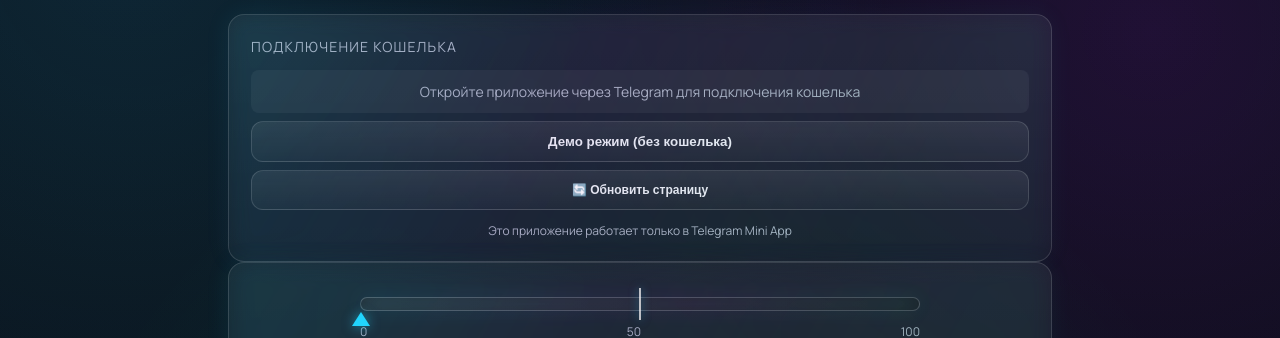
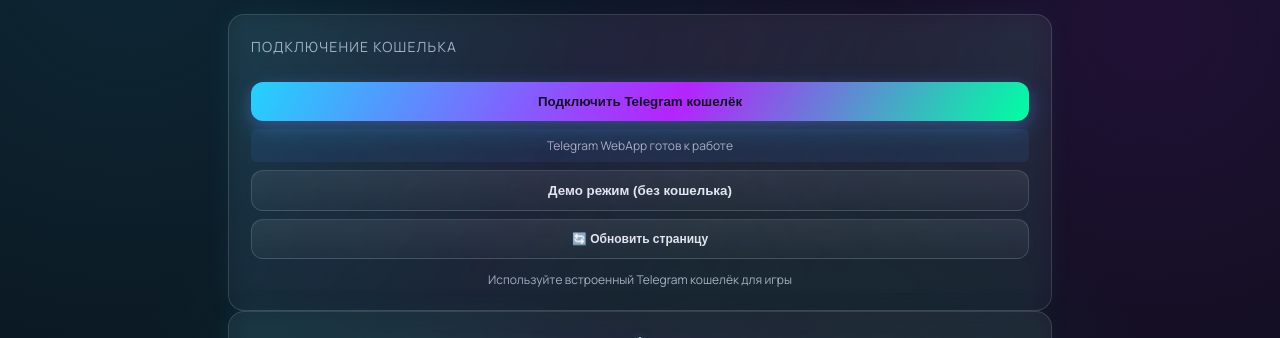
Before and after one commit to Mediumyuang/dice, a React (Vite) app in the folder web/: page / in a window 1280 px wide. Shown: the part 128-466 px from the top of the page. Built offline with nearby package versions, Linux system fonts and the light colour scheme; no server answers.

Commit message:
fix: improve Telegram WebApp detection - remove unnecessary checks

```diff
--- a/web/src/ui/App.tsx
+++ b/web/src/ui/App.tsx
@@ -31,22 +31,16 @@
         console.log('Current time:', new Date().toISOString());
         console.log('Window location:', window.location.href);
         console.log('User agent:', navigator.userAgent);
-        console.log('Window object keys:', Object.keys(window));
 
-        // Check for Telegram WebApp in different ways
+        // Check for Telegram WebApp
         const telegram = (window as any).Telegram;
         const webApp = telegram?.WebApp;
-        const tgWebApp = (window as any).tgWebApp;
 
         console.log('Telegram detection:', {
             hasTelegram: !!telegram,
             hasWebApp: !!webApp,
-            hasTgWebApp: !!tgWebApp,
-            telegramKeys: telegram ? Object.keys(telegram) : [],
-            webAppKeys: webApp ? Object.keys(webApp) : [],
             userAgent: navigator.userAgent,
-            url: window.location.href,
-            referrer: document.referrer
+            url: window.location.href
         });
 
         if (webApp) {
@@ -84,6 +78,7 @@
                     webApp.MainButton?.show();
                     webApp.MainButton?.setText('Подключить кошелёк');
                     webApp.MainButton?.onClick(() => connectTelegramWallet());
+                    setStatus('Telegram WebApp готов к работе');
                 } else {
                     console.log('Telegram Wallet not available, using demo mode');
                     setStatus('Telegram Wallet недоступен. Используйте демо режим.');
@@ -93,21 +88,9 @@
                 setStatus('Ошибка инициализации Telegram WebApp');
             }
         } else {
-            // Check if we're in Telegram by user agent or URL
-            const isInTelegram = navigator.userAgent.includes('Telegram') ||
-                window.location.href.includes('tgwebapp') ||
-                window.location.href.includes('telegram') ||
-                document.referrer.includes('telegram');
-
-            console.log('Telegram WebApp not available:', {
-                isInTelegram,
-                userAgent: navigator.userAgent,
-                url: window.location.href,
-                referrer: document.referrer
-            });
-
-            if (isInTelegram) {
-                setStatus('Ожидание инициализации Telegram WebApp...');
+            // If we're in Telegram but WebApp is not available yet, wait for it
+            console.log('Telegram WebApp not available yet, waiting...');
+            setStatus('Инициализация Telegram WebApp...');
             setTgAvailable(true);
 
             // Retry initialization after a delay
@@ -138,12 +121,6 @@
                     setStatus('Telegram WebApp не найден. Используйте демо режим.');
                 }
             }, 1000);
-            } else {
-                // Not in Telegram - show error message
-                console.log('Not in Telegram - Mini App requires Telegram');
-                setStatus('Это приложение работает только в Telegram. Откройте через Telegram Mini App.');
-                setTgAvailable(false);
-            }
         }
 
         // Check API server availability
@@ -441,7 +418,7 @@
                                     background: 'rgba(59, 130, 246, 0.1)',
                                     borderRadius: '6px'
                                 }}>
-                                    Telegram WebApp обнаружен
+                                    Telegram WebApp готов к работе
                                 </div>
                             </>
                         ) : (
@@ -454,7 +431,7 @@
                                 fontSize: '14px',
                                 color: '#a9b2c1'
                             }}>
-                                Откройте приложение через Telegram для подключения кошелька
+                                Инициализация Telegram WebApp...
                             </div>
                         )}
                         <button
@@ -480,10 +457,7 @@
                             🔄 Обновить страницу
                         </button>
                         <div style={{ marginTop: 12, fontSize: 12, color: '#a9b2c1', textAlign: 'center' }}>
-                            {tgAvailable ?
-                                'Используйте встроенный Telegram кошелёк для игры' :
-                                'Это приложение работает только в Telegram Mini App'
-                            }
+                            Используйте встроенный Telegram кошелёк для игры
                         </div>
                     </section>
                 ) : (
```
Lines whose indentation alone changed are shown as unchanged.
